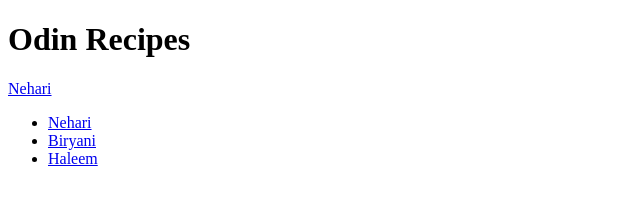
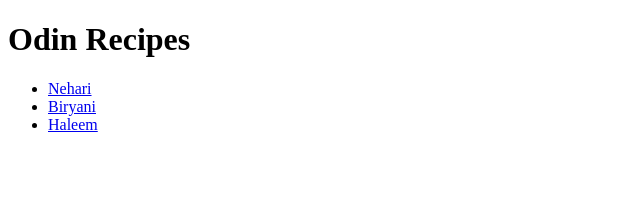
Before and after one commit to zamanshafqat/odin-recipes, a plain HTML site: page index.html in a window 1280 px wide. Shown: the whole page, without its empty margins (0-640 px from the left). Drawn offline with Linux system fonts and the light colour scheme.

Commit message:
removed the excesive nehari link from index.html

```diff
--- a/index.html
+++ b/index.html
@@ -6,7 +6,6 @@
 </head>
 <body>
     <h1>Odin Recipes</h1>
-    <a href="recipes/nehari.html">Nehari</a>
     <ul>
         <li><a href="recipes/nehari.html">Nehari</a></li>
         <li><a href="recipes/biryani.html">Biryani</a></li>
```
